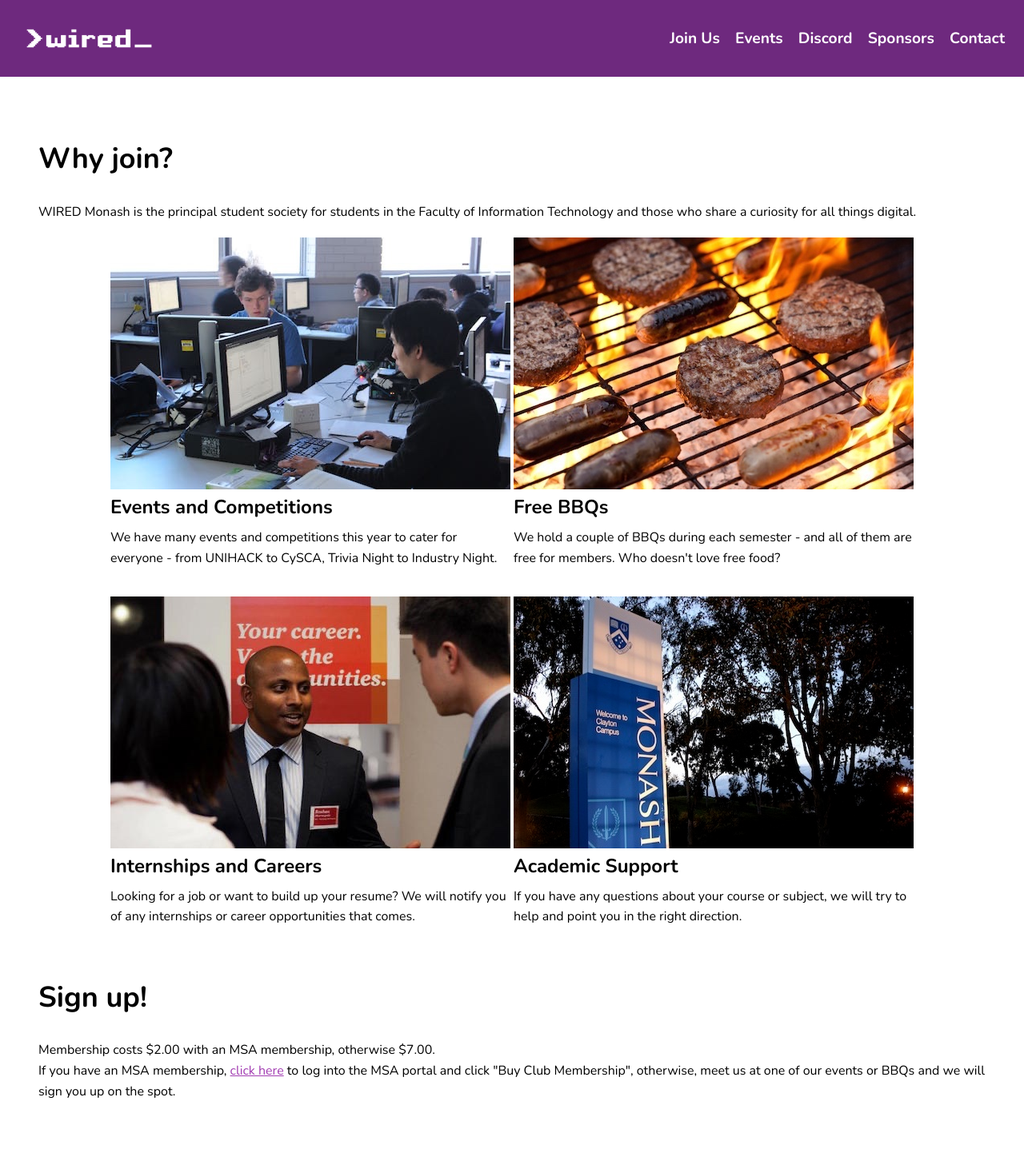
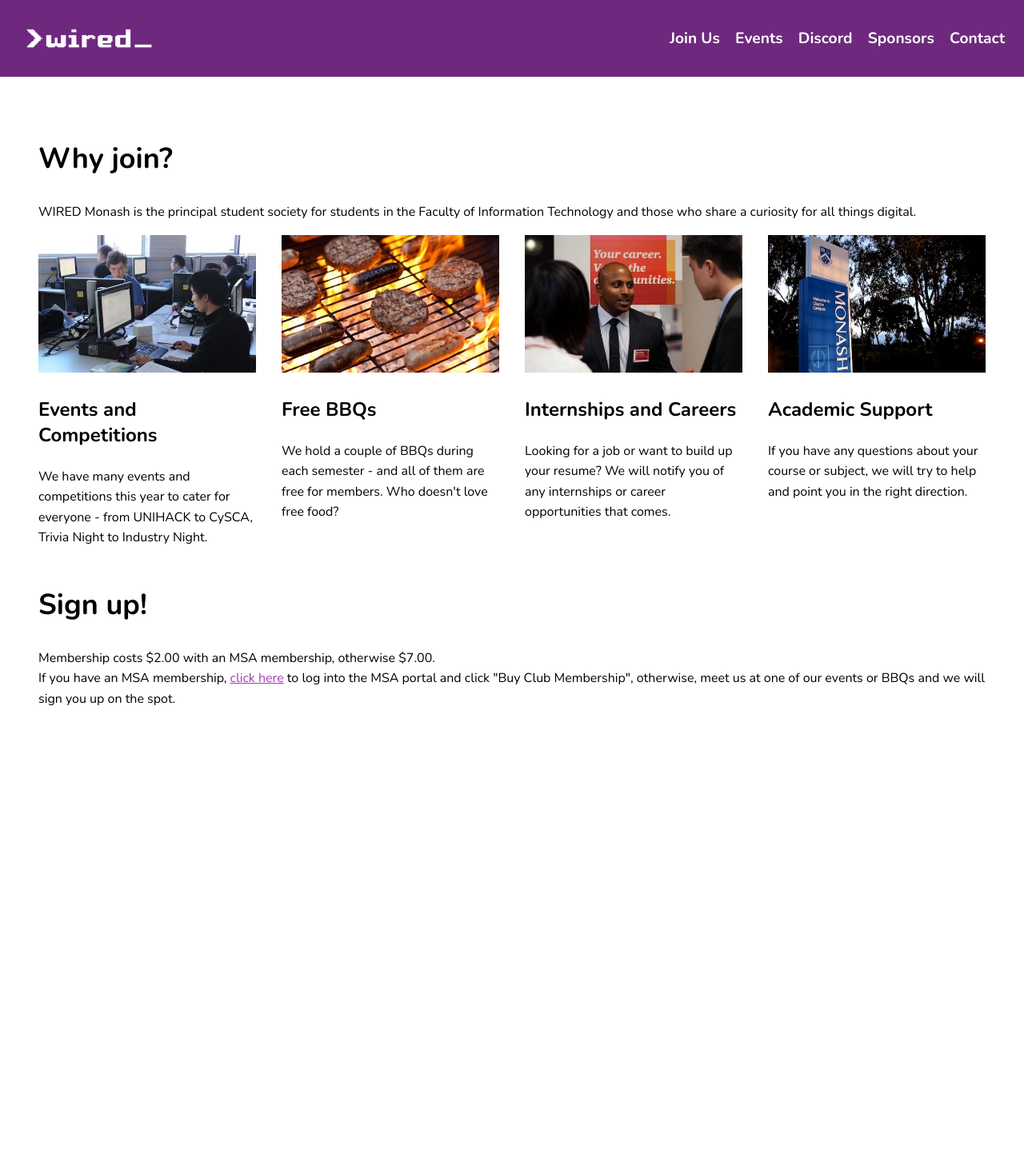
Before and after one commit to wiredmonash/website, a Jekyll site: the page built from join.html, in a window 1280 px wide. Shown: the whole page at 80% size. Built offline with Jekyll 4.4.1, drawn with Linux system fonts in a browser that asks for light colours; after the commit the page ends 952 px from its top, so only the background shows below that.

Commit message:
Change content container to 1200px
Change membership perks to CSS grid

```diff
--- a/_layouts/default.html
+++ b/_layouts/default.html
@@ -38,7 +38,7 @@
 
 <body>
     {% include navbar.html %}
-    <div class="{%if page.title != "Home" %}content-secondary{%endif %}">
+    <div class="{%if page.title != "Home" %}content-wrapper{%endif %}">
         {{ content }}
     </div>
 </body>
--- a/assets/css/style.css
+++ b/assets/css/style.css
@@ -23,7 +23,10 @@ a {
   min-height: 100%;
 }
 
-.content-secondary {
+.content-wrapper {
+  max-width: 1200px;
+  margin-left: auto;
+  margin-right: auto;
   padding: 3rem;
 }
 
@@ -48,20 +51,15 @@ p {
   line-height: 1.6;
 }
 
-#membershipPerks {
-  width: 40%;
-  margin-left: auto;
-  margin-right: auto;
+.membershipPerks {
+  display: grid;
+  grid-gap: 2rem;
+  grid-template-columns: repeat(auto-fit, minmax(240px, 1fr));
+  justify-items: center;
 }
 
-#membershipPerks > tbody > tr > td > h3 {
-  margin-top: 0;
-  margin-bottom: 10px;
-}
-
-#membershipPerks > tbody > tr > td > p {
-  margin-top: 0;
-  margin-bottom: 30px;
+.membershipPerks img {
+  width: 100%;
 }
 
 #particles-js {
--- a/join.html
+++ b/join.html
@@ -5,36 +5,33 @@ title: Join Us
 <h2>Why join?</h2>
 <p>WIRED Monash is the principal student society for students in the Faculty of Information Technology and those who
 	share a curiosity for all things digital.</p>
-<table id="membershipPerks">
-	<tr>
-		<td>
+<div class="membershipPerks">
+	<div>
 		<img src="assets/images/membershipPerks/computers.jpg" alt="Events and Competitions">
 		<h3>Events and Competitions</h3>
 		<p>We have many events and competitions this year to cater for everyone - from UNIHACK to CySCA, Trivia
 			Night to Industry Night.</p>
-		</td>
-		<td>
+	</div>
+	<div>
 		<img src="assets/images/membershipPerks/bbq.jpg" alt="Free BBQs">
 		<h3>Free BBQs</h3>
 		<p>We hold a couple of BBQs during each semester - and all of them are free for members. Who doesn't
 			love free food?</p>
-		</td>
-	</tr>
-	<tr>
-		<td>
+	</div>
+
+	<div>
 		<img src="assets/images/membershipPerks/internship.jpg" alt="Internships and Careers">
 		<h3>Internships and Careers</h3>
 		<p>Looking for a job or want to build up your resume? We will notify you of any internships or career
 			opportunities that comes.</p>
-		</td>
-		<td>
+	</div>
+	<div>
 		<img src="assets/images/membershipPerks/academic.jpg" alt="Academic support">
 		<h3>Academic Support</h3>
 		<p>If you have any questions about your course or subject, we will try to help and point you in the
 			right direction.</p>
-		</td>
-	</tr>
-</table>
+	</div>
+</div>
 <h2>Sign up!</h2>
 <p>Membership costs $2.00 with an MSA membership, otherwise $7.00.<br>If you have an MSA membership, <a
 		href="https://portal.msa.monash.edu/SignIn">click here</a> to log into the MSA portal and click "Buy Club
```
Also changed, not shown: index.html (+6 -3 lines). Lines whose indentation alone changed are shown as unchanged.
